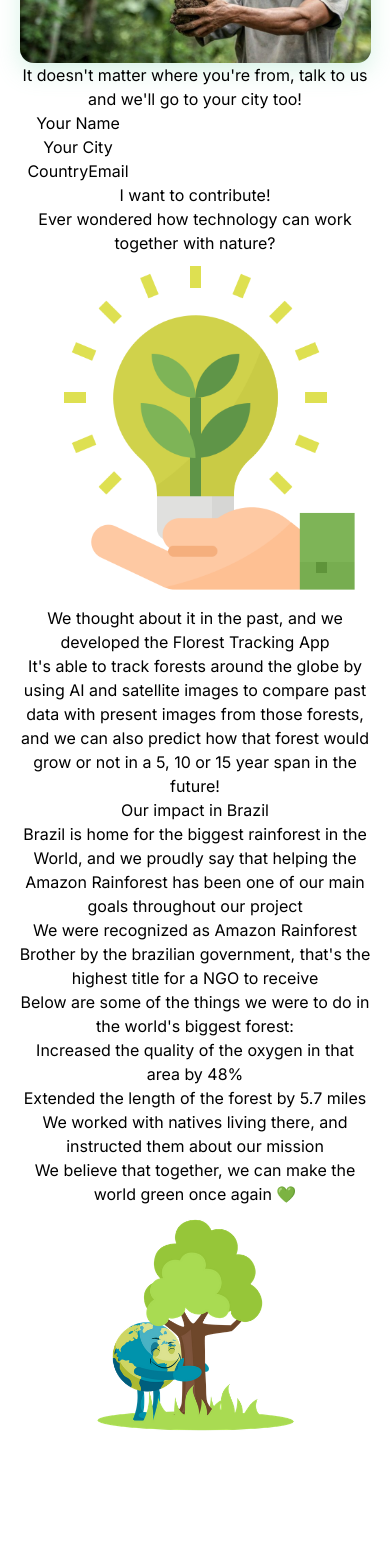
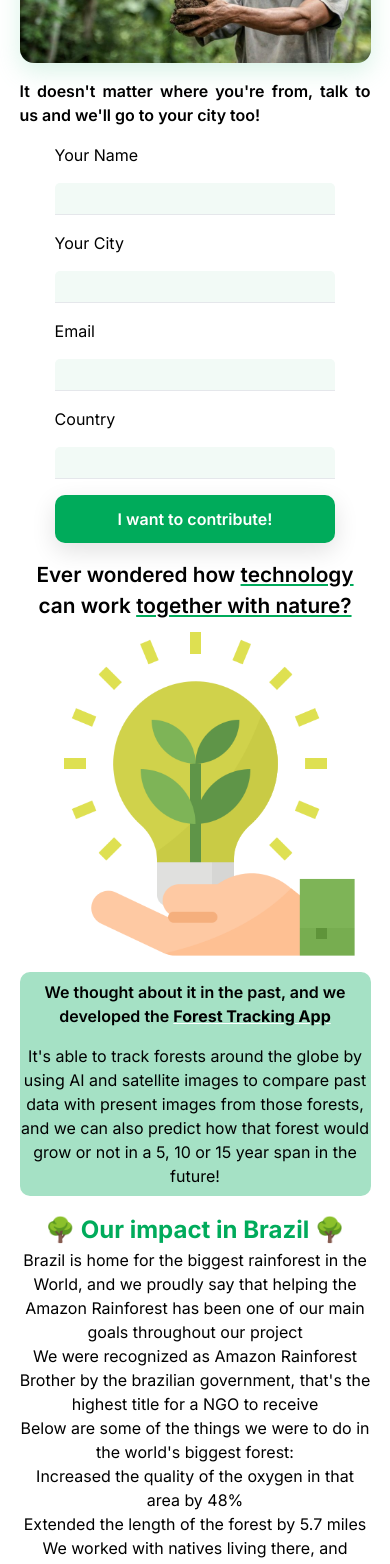
Before and after one commit to awkren/green-world, a React (Create React App) app: page / in a window 390 px wide. Shown: the part 2060-3624 px from the top of the page. Before the commit the page ends 3504 px from the top, so only its background shows below. Built offline with nearby package versions, Linux system fonts and the light colour scheme; the HTML template or start-up script is replaced by a standard one.

Commit message:
base layout for mobile

```diff
--- a/src/page-structure/SecondSection.jsx
+++ b/src/page-structure/SecondSection.jsx
@@ -6,29 +6,30 @@ import hug from '../assets/imgs/test.png'
 const SecondSection = () => {
   return (
     <div className='flex flex-col m-auto justify-center items-center text-center w-[90%] font-[Inter]'>
-      <div>
-        <p>It doesn't matter where you're from, talk to us and we'll go to your city too!</p>
-      </div>
-      <div>
-        <form>
-          <label>Your Name</label>
-          <input type='text'/>
-          <label>Your City</label>
-          <input type='text'/>
-          <label>Country</label>
-          <label>Email</label>
-          <input type='email'/>
-          <button>I want to contribute!</button>
+      <div className='mt-[1rem] '>
+        <p className='font-semibold text-justify'>It doesn't matter where you're from, talk to us and we'll go to your city too!</p>
+        <form className='flex flex-col rounded-[10px] gap-[1rem] w-[80%] m-auto mt-[1rem]'>
+          <label className='text-left'>Your Name</label>
+          <input className='border-b-[1px] bg-[#f2faf6] h-[2rem] pl-[.5rem] rounded-[5px_5px_0px_0px]' type='text'/>
+          <label className='text-left'>Your City</label>
+          <input className='border-b-[1px] bg-[#f2faf6] h-[2rem] pl-[.5rem] rounded-[5px_5px_0px_0px]' type='text'/>
+          <label className='text-left'>Email</label>
+          <input className='border-b-[1px] bg-[#f2faf6] h-[2rem] pl-[.5rem] rounded-[5px_5px_0px_0px]' type='email'/>
+          <label className='text-left'>Country</label>
+          <input className='border-b-[1px] bg-[#f2faf6] h-[2rem] pl-[.5rem] rounded-[5px_5px_0px_0px]' type='text'/>
+          <button className='bg-[#00ab5b] text-white rounded-[10px] h-[3rem] font-semibold shadow-[0px_8px_24px_rgb(0,0,0,12%)]'>I want to contribute!</button>
         </form>
       </div>
       <div>
-        <p>Ever wondered how technology can work together with nature?</p>
+        <p className='text-[1.3rem] font-semibold mt-[1rem]'>Ever wondered how <em className='not-italic underline decoration-[#00ab5b]'>technology</em> can work <em className='not-italic underline decoration-[#00ab5b]'>together with nature?</em></p>
         <img src={naTech} alt='/'/>
-        <p>We thought about it in the past, and we developed the Florest Tracking App</p>
-        <p>It's able to track forests around the globe by using AI and satellite images to compare past data with present images from those forests, and we can also predict how that forest would grow or not in a 5, 10 or 15 year span in the future!</p>
       </div>
-      <div>
-        <p>Our impact in Brazil</p>
+      <div className='bg-[#a5e1c5] rounded-[10px]'>
+        <p className='mb-[1rem] font-semibold mt-[.5rem]'>We thought about it in the past, and we developed the <em className='not-italic decoration-white underline font-bold'>Forest Tracking App</em></p>
+        <p className='mb-[.5rem]'>It's able to track forests around the globe by using AI and satellite images to compare past data with present images from those forests, and we can also predict how that forest would grow or not in a 5, 10 or 15 year span in the future!</p>
+      </div>
+      <div className='mt-[1rem]'>
+        <p className='text-[1.5rem] font-bold text-[#00ab5b]'>🌳 Our impact in Brazil 🌳</p>
         <p>Brazil is home for the biggest rainforest in the World, and we proudly say that helping the Amazon Rainforest has been one of our main goals throughout our project</p>
         <p>We were recognized as Amazon Rainforest Brother by the brazilian government, that's the highest title for a NGO to receive</p>
         <p>Below are some of the things we were to do in the world's biggest forest:</p>
@@ -36,8 +37,8 @@ const SecondSection = () => {
         <p>Extended the length of the forest by 5.7 miles</p>
         <p>We worked with natives living there, and instructed them about our mission</p>
       </div>
-      <div>
-        <p>We believe that together, we can make the world green once again 💚</p>
+      <div className='mt-[1rem] text-[#00ab5b] bg-[#f2faf6] rounded-[20px]'>
+        <p className='text-[1.3rem] text-center font-bold m-[1rem]'>We believe that together, we can make the world green once again</p>
         <img src={hug} alt='/'/>
       </div>
     </div>
```
